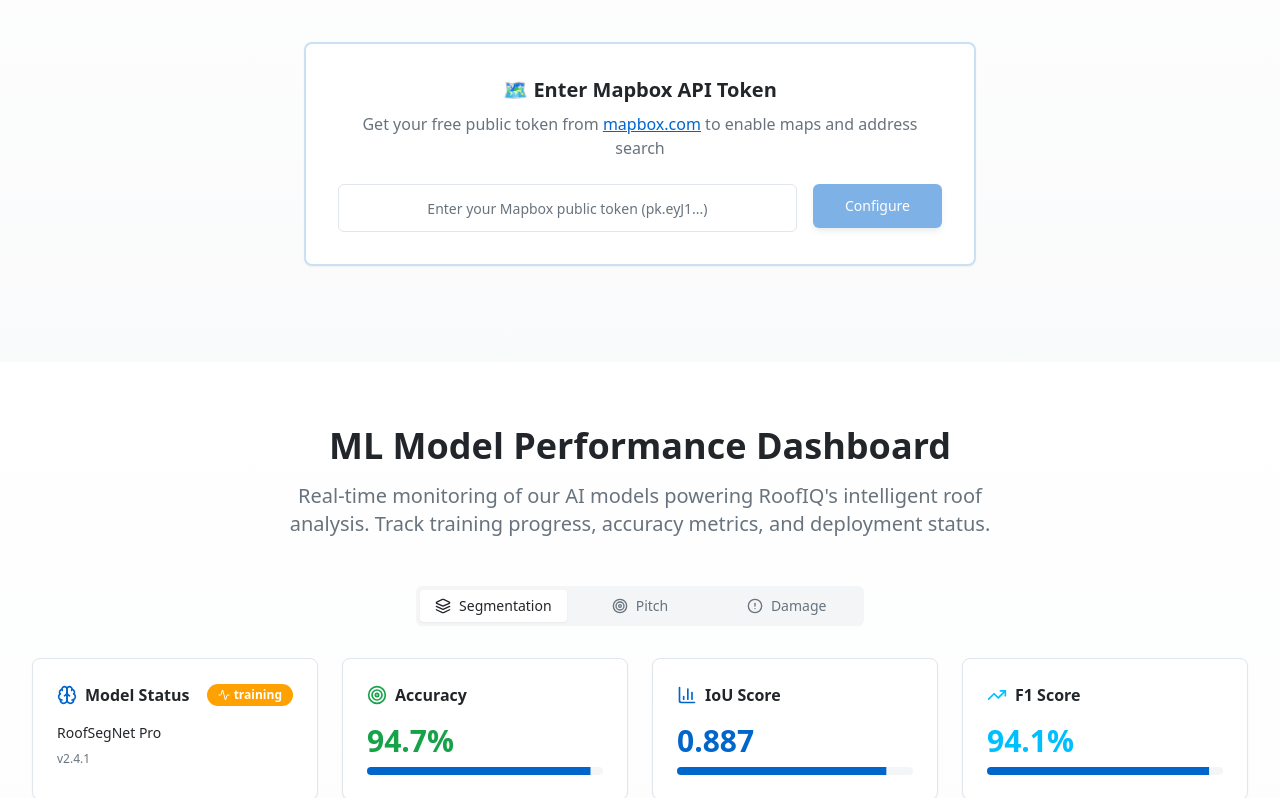
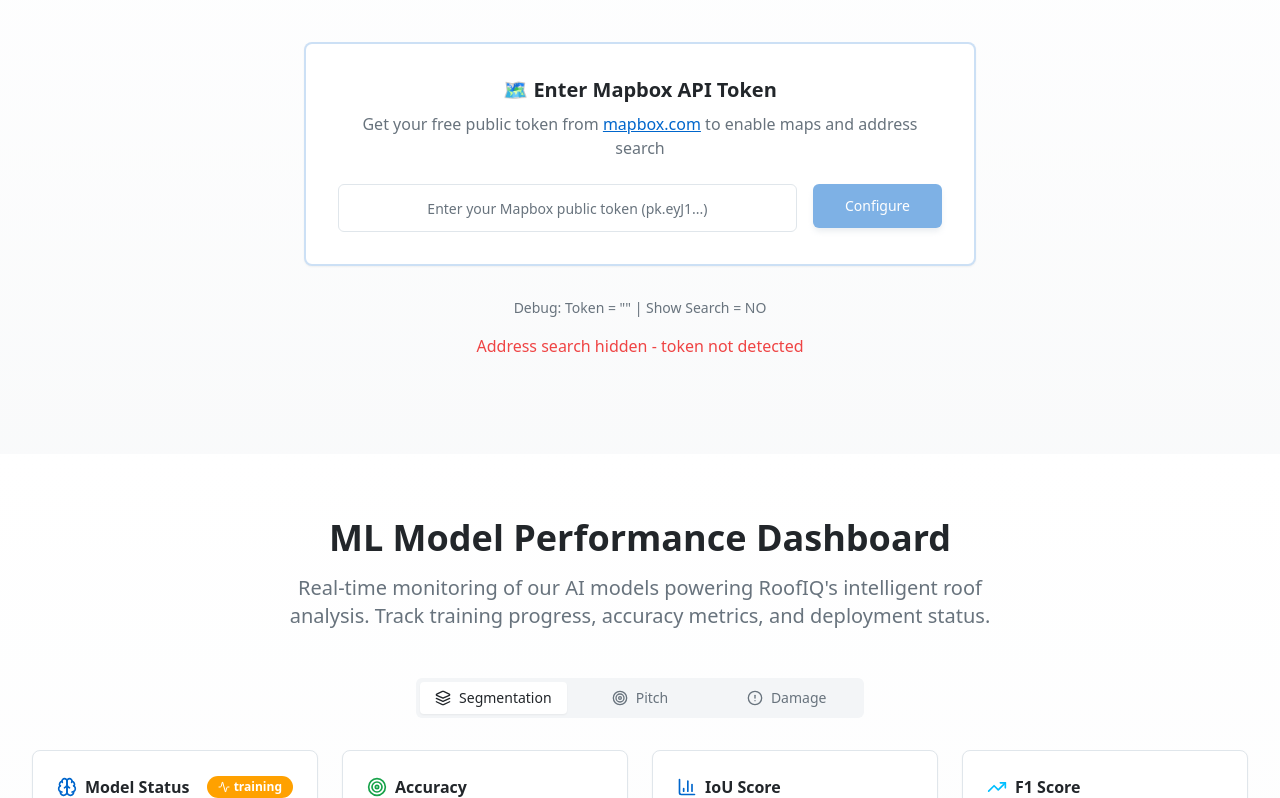
Before and after one commit to Coastal-Claims-Services/2-roof-iq-idea, a React (Vite) app: page / in a window 1280 px wide. Shown: the part 982-1780 px from the top of the page. Built offline with nearby package versions, Linux system fonts and the light colour scheme.

Commit message:
Fix: Address search field not appearing
The user has entered a Mapbox token but the address search field is still not visible. The user is offering to help debug further.

```diff
--- a/src/components/StormIntelligenceDemo.tsx
+++ b/src/components/StormIntelligenceDemo.tsx
@@ -39,6 +39,11 @@ export const StormIntelligenceDemo = () => {
 
   // Use local state for Mapbox token
   const MAPBOX_TOKEN = mapboxToken;
+
+  // Debug logging
+  console.log('Debug - mapboxToken:', mapboxToken);
+  console.log('Debug - MAPBOX_TOKEN:', MAPBOX_TOKEN);
+  console.log('Debug - Should show address search:', !!MAPBOX_TOKEN);
 
   const initializeMap = (coordinates: [number, number]) => {
     if (!mapContainer.current || !MAPBOX_TOKEN || map.current) return;
@@ -280,11 +285,18 @@ export const StormIntelligenceDemo = () => {
         </Card>
 
         {/* Address Search */}
-        {MAPBOX_TOKEN && (
-          <div className="mb-8 max-w-md mx-auto">
-            <AddressSearch onAddressSelect={handleAddressSelect} />
-          </div>
-        )}
+        <div className="mb-8">
+          <p className="text-center text-sm text-muted-foreground mb-4">
+            Debug: Token = "{mapboxToken}" | Show Search = {MAPBOX_TOKEN ? 'YES' : 'NO'}
+          </p>
+          {MAPBOX_TOKEN ? (
+            <div className="max-w-md mx-auto">
+              <AddressSearch onAddressSelect={handleAddressSelect} />
+            </div>
+          ) : (
+            <p className="text-center text-red-500">Address search hidden - token not detected</p>
+          )}
+        </div>
 
         {selectedProperty && (
           <div className="grid grid-cols-1 lg:grid-cols-3 gap-8">
```
